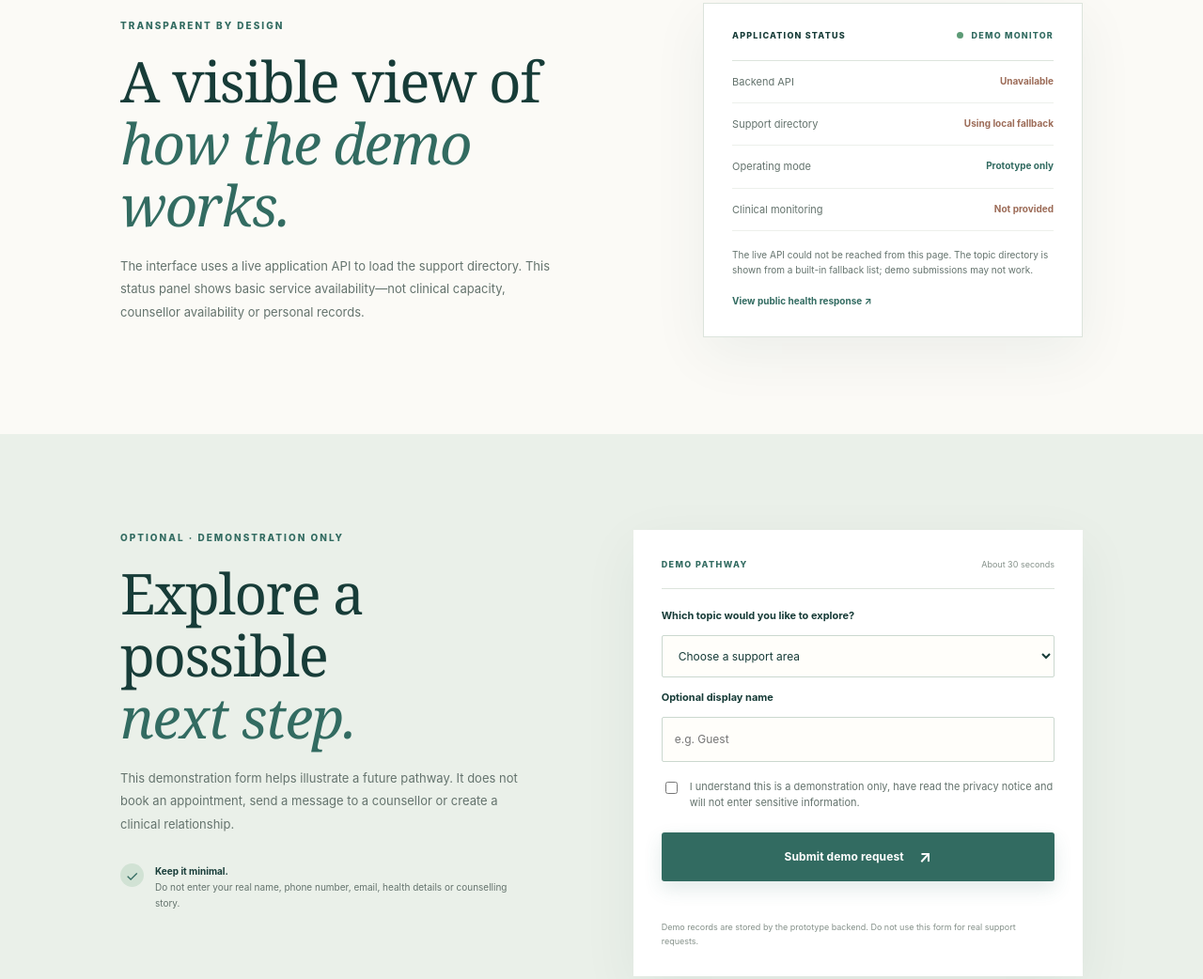
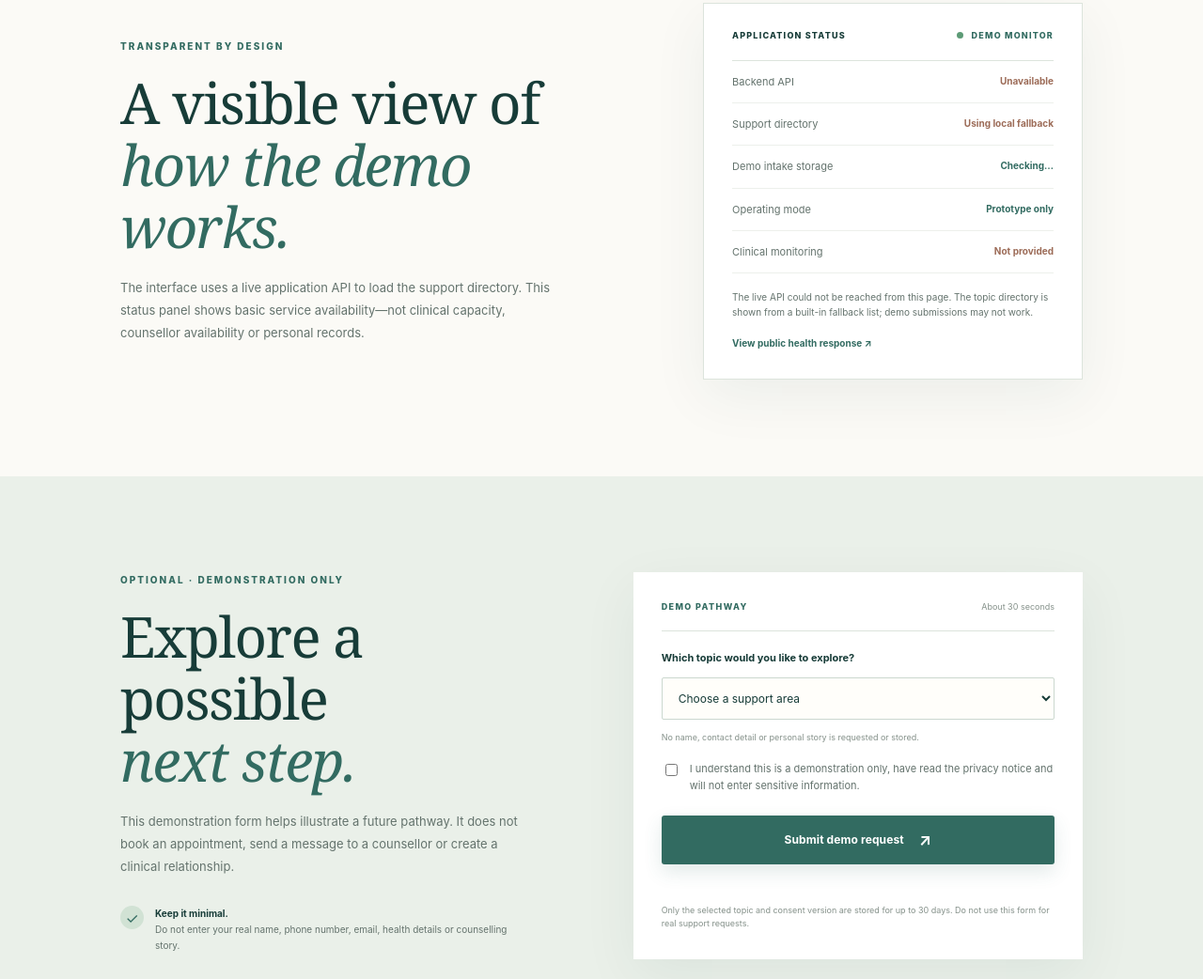
Before and after one commit to katlegomfa/anon-anonymous-counselling-app-, a website: page public/index.html in a window 1280 px wide. Shown: the part 4173-5215 px from the top of the page at 94% size. Drawn offline with Linux system fonts and the light colour scheme; no server answers.

Commit message:
Remove unnecessary display-name collection and show secure intake readiness

```diff
--- a/public/index.html
+++ b/public/index.html
@@ -101,6 +101,7 @@
         <div class="status-head"><span>APPLICATION STATUS</span><span class="status-live"><i></i> DEMO MONITOR</span></div>
         <div class="status-row"><span>Backend API</span><b id="apiStatus" class="status-value">Checking…</b></div>
         <div class="status-row"><span>Support directory</span><b id="catalogStatus" class="status-value">Checking…</b></div>
+        <div class="status-row"><span>Demo intake storage</span><b id="intakeStatus" class="status-value">Checking…</b></div>
         <div class="status-row"><span>Operating mode</span><b class="status-value">Prototype only</b></div>
         <div class="status-row"><span>Clinical monitoring</span><b class="status-value status-off">Not provided</b></div>
         <p id="backendNote" class="backend-note" role="status" aria-live="polite">Checking application services…</p>
@@ -113,11 +114,11 @@
       <form id="requestForm" class="request-form">
         <div class="form-heading"><span>DEMO PATHWAY</span><small>About 30 seconds</small></div>
         <label for="service">Which topic would you like to explore?</label><select id="service" required><option value="">Choose a support area</option></select>
-        <label for="alias">Optional display name</label><input id="alias" maxlength="40" autocomplete="off" placeholder="e.g. Guest">
+        <p class="form-footnote">No name, contact detail or personal story is requested or stored.</p>
         <label class="consent-check"><input id="consent" type="checkbox" required><span>I understand this is a demonstration only, have read the privacy notice and will not enter sensitive information.</span></label>
         <button class="button button-primary submit-button" type="submit">Submit demo request <span>↗</span></button>
         <p id="result" class="form-result" role="status" aria-live="polite"></p>
-        <p class="form-footnote">Demo records are stored by the prototype backend. Do not use this form for real support requests.</p>
+        <p class="form-footnote">Only the selected topic and consent version are stored for up to 30 days. Do not use this form for real support requests.</p>
       </form>
     </section>
 
```
